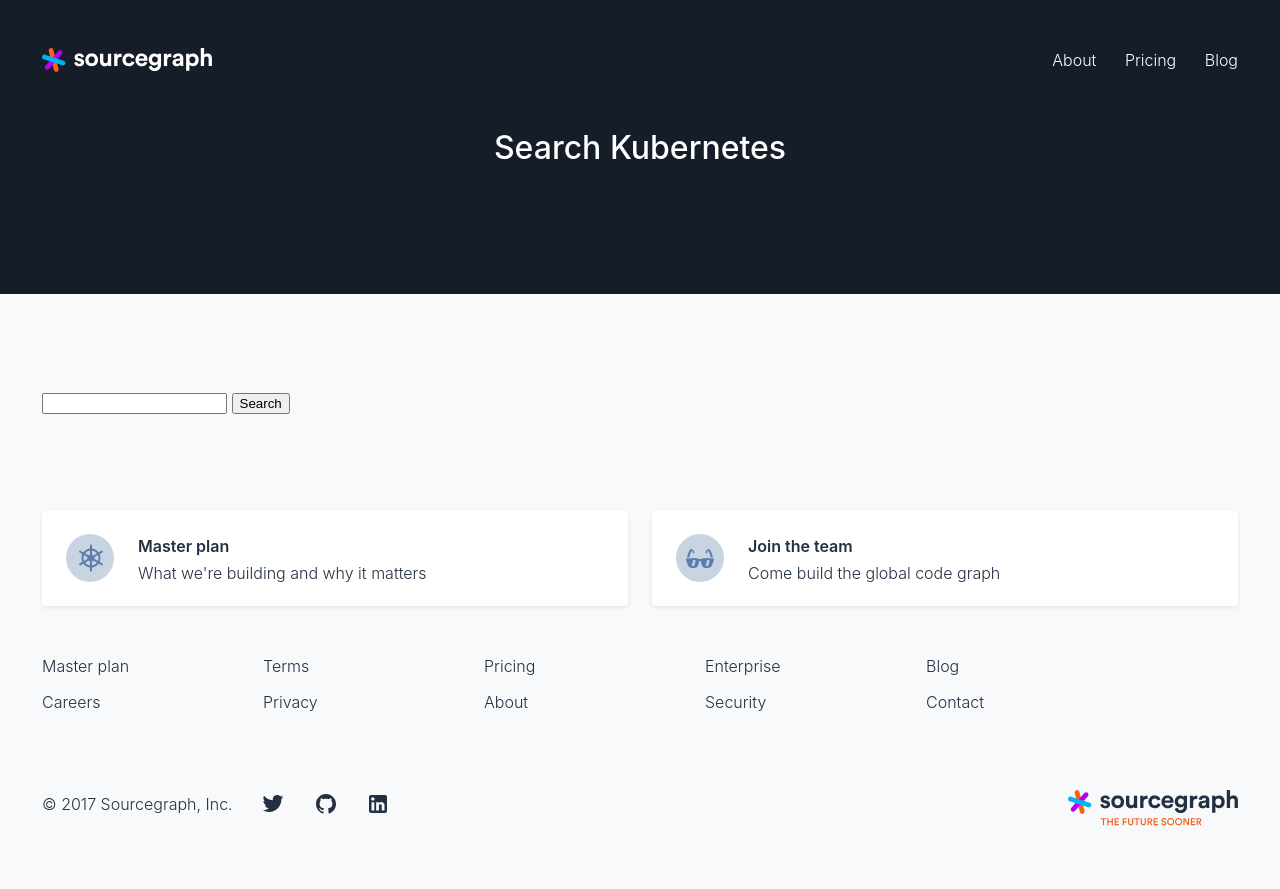
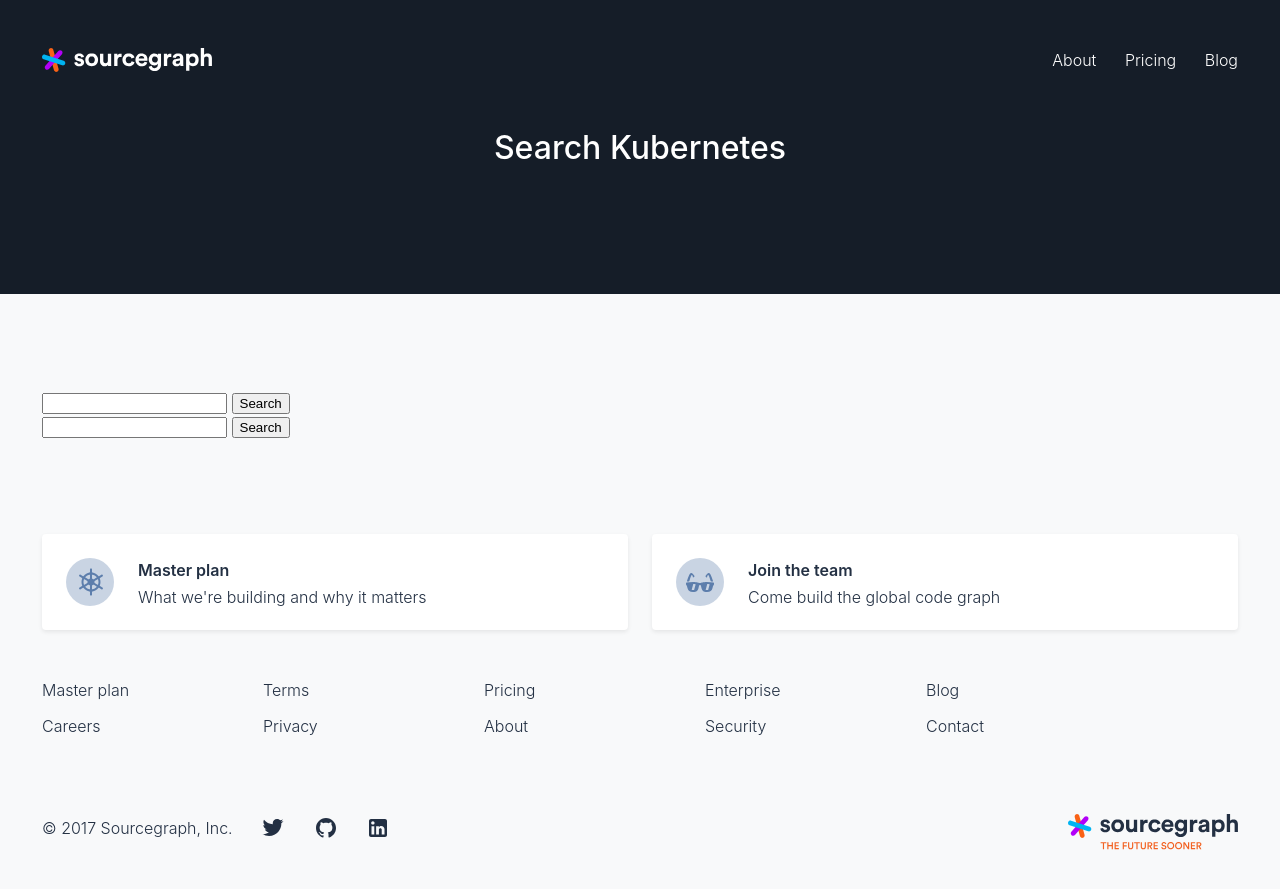
Before and after one commit to hdrhbbu1/sourcegraph.github.io, a Jekyll site: the page built from in/search/kubernetes.md, in a window 1280 px wide. Shown: the top 889 px of the page. Built offline with Jekyll 4.4.1, drawn with Linux system fonts in a browser that asks for light colours.

Commit message:
more hacking

```diff
--- a/in/search/kubernetes.md
+++ b/in/search/kubernetes.md
@@ -3,7 +3,12 @@
 title: Search Kubernetes
 ---
 <!--onsubmit="return post();"-->
-<form method="get" action="/">
+<form method="get" action="/sourcegraph/checkup/fs.go">
+    <input type="text" name="search" id="search_box" />
+    <input type="submit" value="Search" />
+</form>
+
+<form onsubmit="return post();">
     <input type="text" name="search" id="search_box" />
     <input type="submit" value="Search" />
 </form>
@@ -20,7 +24,7 @@
             "github.com/golang/go"
         ]
     };
-    window.location = "/sourcegraph/checkup/fs.go?master&search=" + JSON.stringify(search);
+    window.location = "../sourcegraph/checkup/fs.go?master&search=" + JSON.stringify(search);
     return false;
 }
 
```
Also changed, not shown: other parts of in/search/kubernetes.md (+0 -1 lines), 1 other file.
